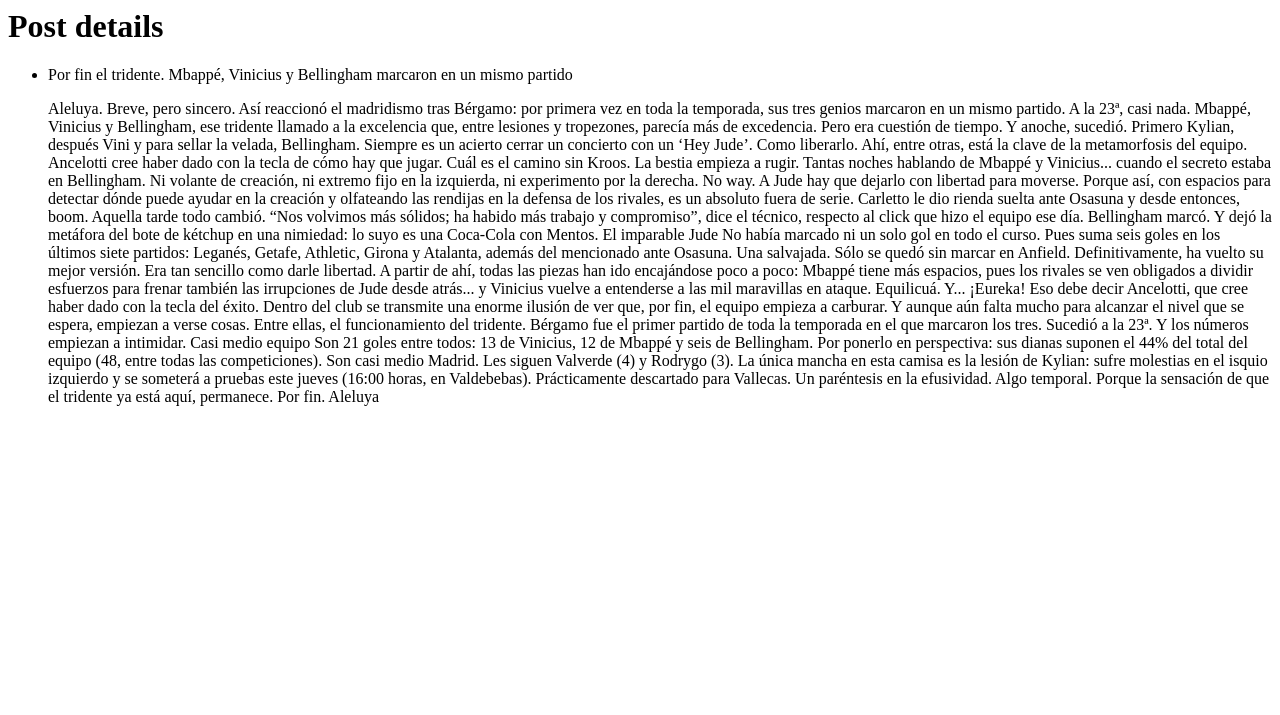
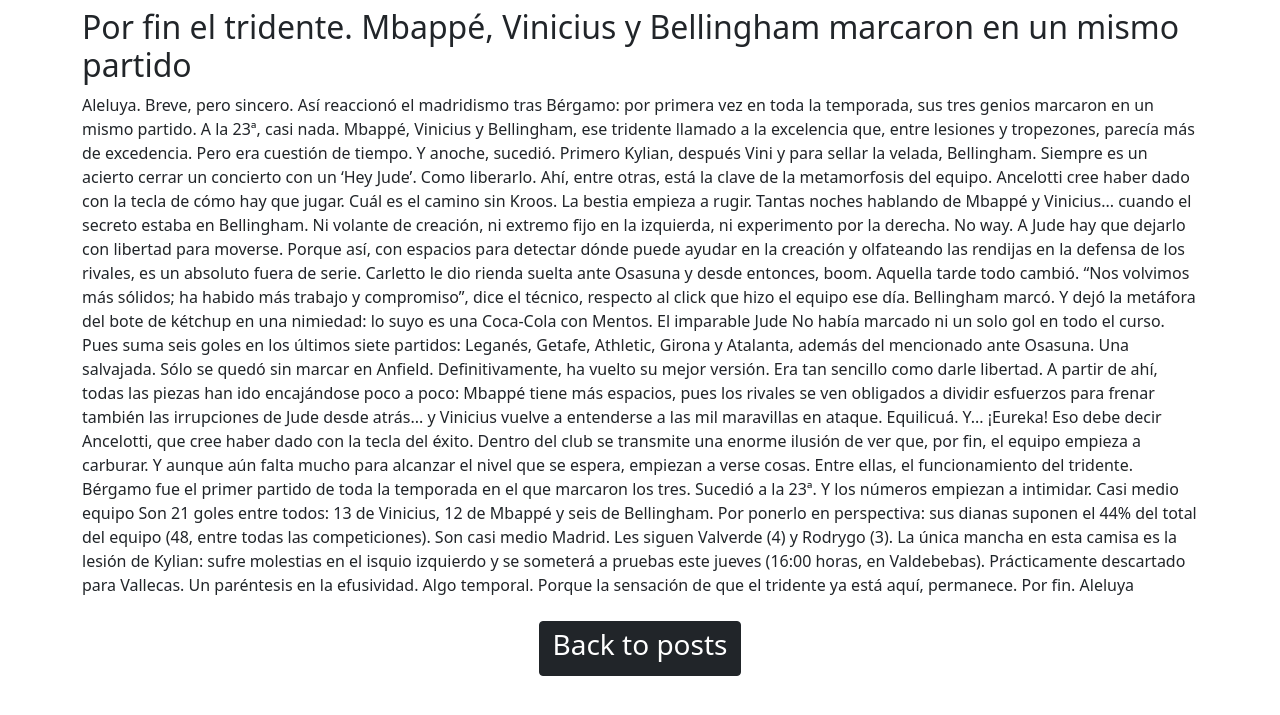
Before and after one commit to hgardel94/blog, a Django app: page /postdetail/1/ in a window 1280 px wide. Shown: the top 715 px of the page. Run offline with Django 5.2, Linux system fonts and the light colour scheme; data comes from the database, SQL or seed files in the repository; both versions use the stored data as it was after the commit.

Commit message:
create index and some styles bootstrap

```diff
--- a/posts/templates/home.html
+++ b/posts/templates/home.html
@@ -1,6 +1,7 @@
-
+{% extends 'index.html' %}
 {% block content %}
-<h1>Home</h1>
+<h1 class="text-center">Posts</h1>
+<section class="container py-3">
     <ul>
         {% for post in posts %}
         <a href="{% url 'post_detail' post.id %}">
@@ -12,4 +13,5 @@
 
         {% endfor %}
     </ul>
+</section>
 {% endblock %}
--- /dev/null
+++ b/posts/templates/index.html
@@ -0,0 +1,21 @@
+<!DOCTYPE html>
+<html lang="en">
+
+<head>
+    <meta charset="UTF-8">
+    <meta name="viewport" content="width=device-width, initial-scale=1.0">
+    <title>Blog</title>
+    <link rel="stylesheet" href="https://cdn.jsdelivr.net/npm/bootstrap@5.0.2/dist/css/bootstrap.min.css"
+        rel="stylesheet" integrity="sha384-EVSTQN3/azprG1Anm3QDgpJLIm9Nao0Yz1ztcQTwFspd3yD65VohhpuuCOmLASjC"
+        crossorigin="anonymous">
+</head>
+
+<body>
+    {% block content %}
+
+
+    {% endblock %}
+
+</body>
+
+</html>
--- a/posts/templates/post_detail.html
+++ b/posts/templates/post_detail.html
@@ -1,11 +1,14 @@
+{% extends 'index.html' %}
 {% block content %}
-<h1>Post details</h1>
-<ul>
+<section class="container py-2">
+    <h2>{{post.title}}</h2>
+    <p>{{post.content}}</p>
+</section>
 
-    <li>
-        {{post.title}}
-        <p>{{post.content}}</p>
-    </li>
 
-</ul>
+<div class="text-center">
+    <a href="{% url 'home' %}" class="btn btn-dark">
+        <h3>Back to posts</h3>
+    </a>
+</div>
 {% endblock %}
--- a/posts/views.py
+++ b/posts/views.py
@@ -2,14 +2,17 @@ from django.shortcuts import render, get_object_or_404
 from .models import Post
 
 # Create your views here.
+
+
 def home(request):
     posts = Post.objects.all()
     return render(request, 'home.html', {
         'posts': posts
     })
 
+
 def post_detail(request, post_id):
-    post = get_object_or_404(Post, pk = post_id)
+    post = get_object_or_404(Post, pk=post_id)
     return render(request, 'post_detail.html', {
         'post': post
     })
```
Also changed, not shown: db.sqlite3. Lines whose indentation alone changed are shown as unchanged.
